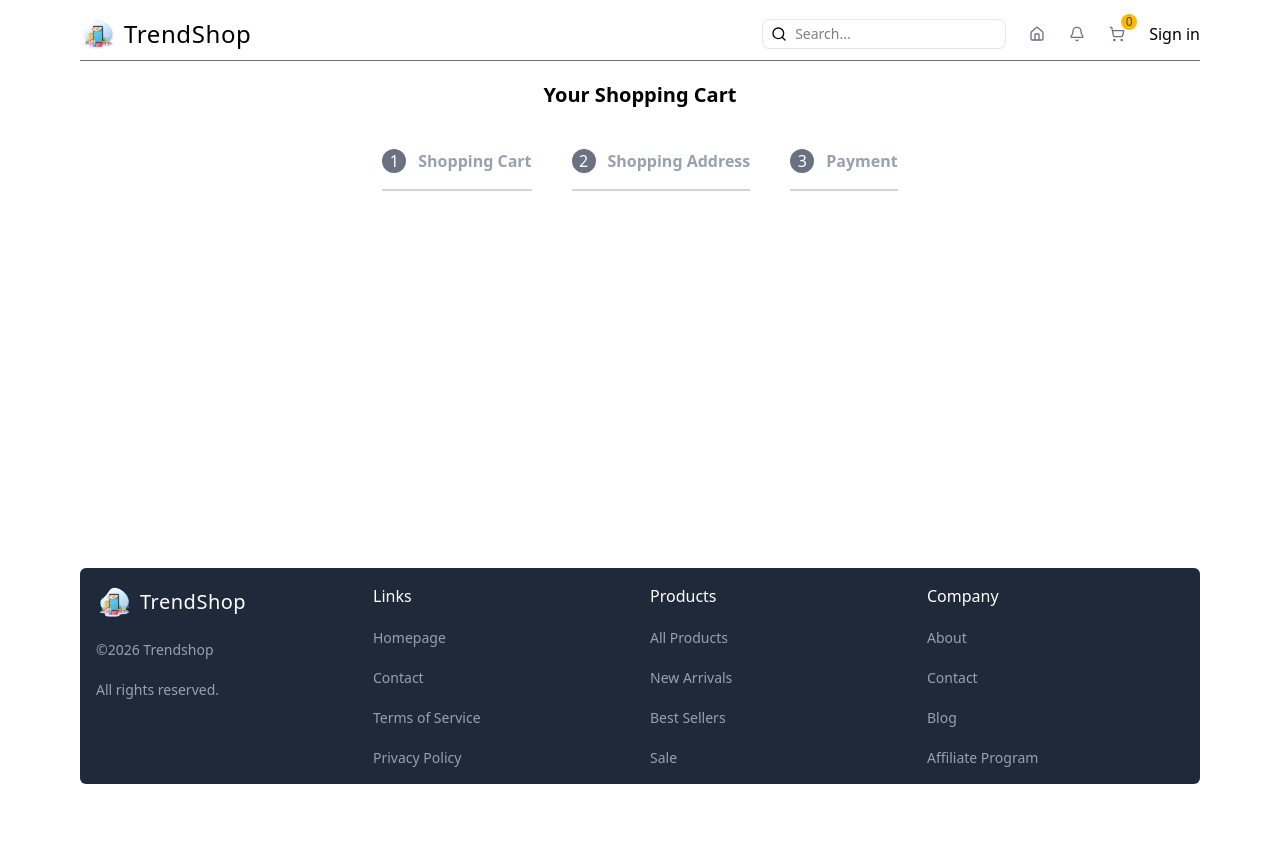
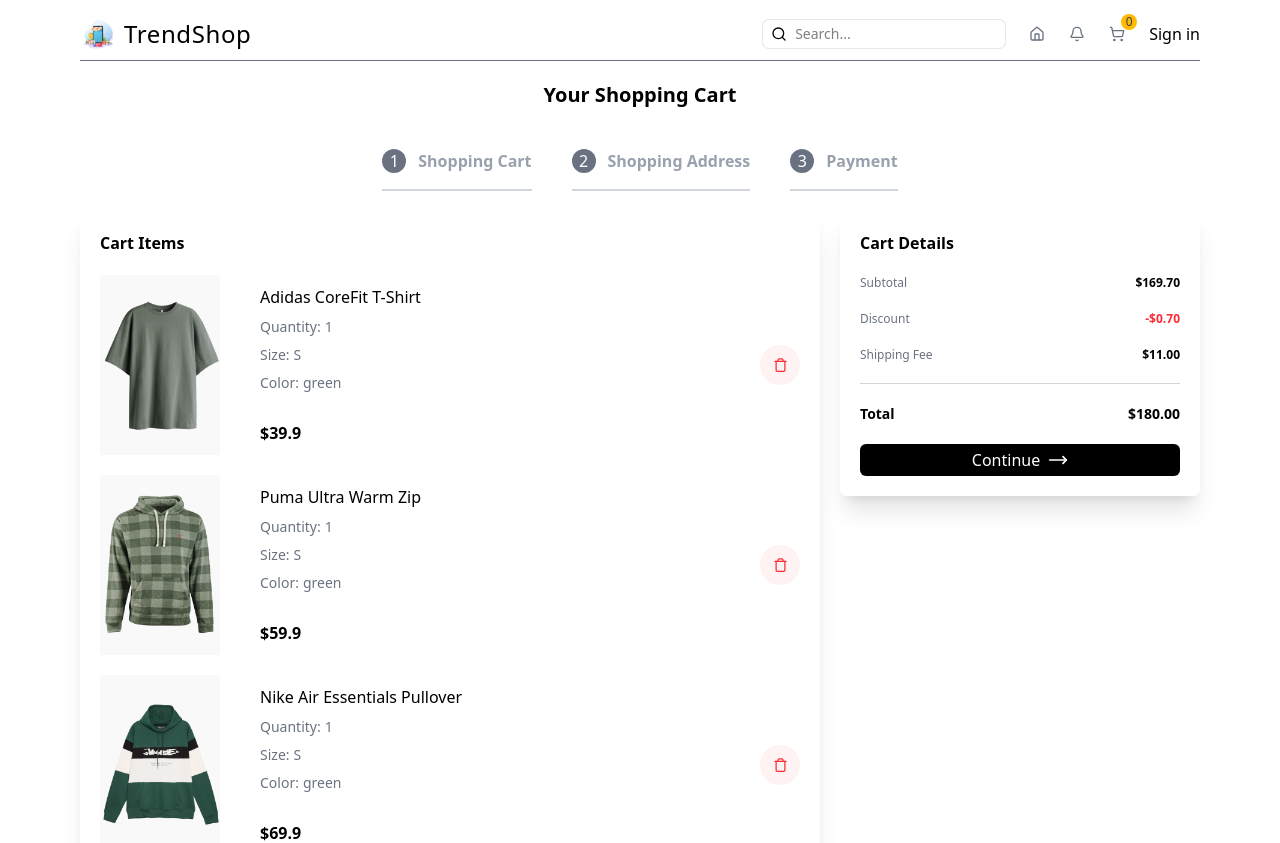
Before and after one commit to farrukh806/microservices-ecommerce, a Next.js app in the folder apps/client/: page /cart in a window 1280 px wide. Shown: the top 843 px of the page. Before the commit the page ends 800 px from the top, so only its background shows below. Built offline with nearby package versions, Linux system fonts and the light colour scheme; no server answers.

Commit message:
Add CartItem component and enhance CartPage layout with product details and pricing information

```diff
--- a/apps/client/app/cart/page.tsx
+++ b/apps/client/app/cart/page.tsx
@@ -1,5 +1,9 @@
 import React from "react";
 import CartStepper from "../../components/CartStepper";
+import products from "../static/products.json";
+import Image from "next/image";
+import { MoveRight, Trash } from "lucide-react";
+import CartItem from "../../components/CartItem";
 
 const cartSteps = [
   {
@@ -19,7 +23,7 @@
 const CartPage: React.FC<{ searchParams: Promise<{ step: string }> }> = async ({
   searchParams,
 }) => {
-    const step = Number((await searchParams).step) ?? 1
+  const step = Number((await searchParams).step) ?? 1;
   return (
     <section className="my-5">
       <h1 className="text-center text-xl font-semibold">Your Shopping Cart</h1>
@@ -33,6 +37,55 @@
           />
         ))}
       </div>
+
+      <div className="grid gap-5 items-baseline mt-5 sm:grid-cols-3">
+        {/* cart details */}
+        <div className="col-span-2 shadow-xl p-5 rounded-md">
+          <h3 className="text-md font-semibold">Cart Items</h3>
+
+          <div className="mt-5 flex flex-col gap-5">
+            {/* cart item */}
+            {products.slice(0, 3).map((item) => (
+              <CartItem
+                color={"green"}
+                id={item.id.toString()}
+                image={item.images.green as string}
+                name={item.name}
+                price={item.price}
+                quantity={1}
+                size="S"
+              />
+            ))}
+          </div>
+        </div>
+        {/* price details */}
+        <div className="col-span-1 shadow-xl p-5 rounded-md">
+          <h3 className="text-md font-semibold">Cart Details</h3>
+          <div className="flex flex-col gap-5 mt-5">
+            <div className="flex justify-between">
+              <span className="text-xs text-gray-500">Subtotal</span>
+              <span className="text-xs font-semibold">$169.70</span>
+            </div>
+            <div className="flex justify-between">
+              <span className="text-xs text-gray-500">Discount</span>
+              <span className="text-xs font-semibold text-red-500">-$0.70</span>
+            </div>
+            <div className="flex justify-between">
+              <span className="text-xs text-gray-500">Shipping Fee</span>
+              <span className="text-xs font-semibold">$11.00</span>
+            </div>
+            <hr className="text-gray-300" />
+            <div className="flex justify-between">
+              <span className="text-sm font-semibold">Total</span>
+              <span className="text-sm font-semibold">$180.00</span>
+            </div>
+            <button className="flex gap-2 justify-center items-center flex-nowrap bg-black hover:bg-gray-800 text-white px-2 py-1 rounded-md">
+              <span>Continue</span>
+              <MoveRight color="white" className="w-5 h-5" />
+            </button>
+          </div>
+        </div>
+      </div>
     </section>
   );
 };
--- /dev/null
+++ b/apps/client/components/CartItem.tsx
@@ -0,0 +1,51 @@
+import { Trash } from "lucide-react";
+import Image from "next/image";
+import React from "react";
+
+interface ICartItem {
+ id: string
+ image: string
+ name: string
+ quantity: number
+ size: string
+ color: string
+ price: number
+}
+
+const CartItem: React.FC<ICartItem> = (props) => {
+  return (
+    <div className="flex items-center gap-10" key={props.id}>
+      <Image
+        src={props.image}
+        alt={props.name}
+        width={120}
+        height={80}
+        className=" self-stretch"
+      />
+      <div className="flex flex-col gap-2">
+        <h3 className="font-medium">{props.name}</h3>
+        {/* metadata */}
+        <div className="flex items-center gap-1">
+          <span className="text-gray-500 text-sm">Quantity:</span>
+          <span className="text-gray-500 text-sm">{props.quantity}</span>
+        </div>
+        <div className="flex items-center gap-1">
+          <span className="text-gray-500 text-sm">Size:</span>
+          <span className="text-gray-500 text-sm">{props.size.toUpperCase()}</span>
+        </div>
+        <div className="flex items-center gap-1">
+          <span className="text-gray-500 text-sm">Color:</span>
+          <span className="text-gray-500 text-sm">{props.color}</span>
+        </div>
+        <h2 className="font-semibold mt-5">${props.price}</h2>
+      </div>
+      <div className="ms-auto align-middle">
+        <button className="btn bg-red-50 hover:bg-red-100 p-2 rounded-full w-10 h-10 flex items-center justify-center">
+          <Trash className={`text-red-500`} width={15} />
+        </button>
+      </div>
+    </div>
+  );
+};
+
+export default CartItem;
```
